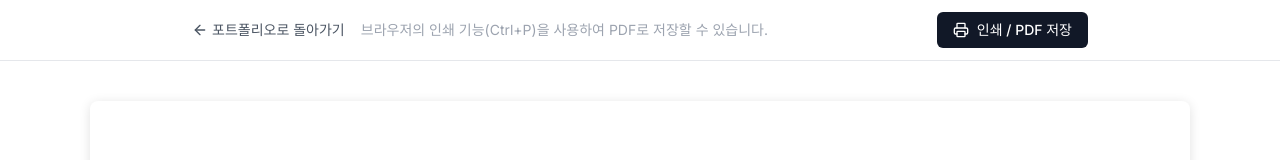
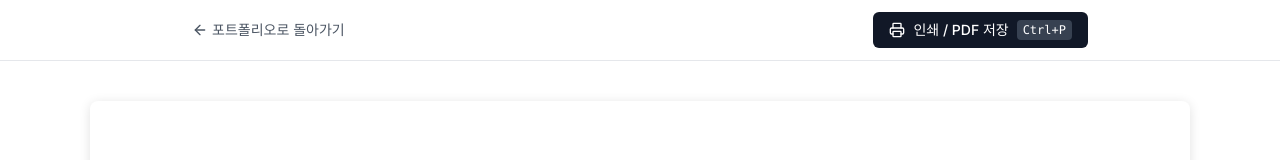
Before and after one commit to BearMett/metts-portfolio, a Next.js app: page /print-port in a window 1280 px wide. Shown: the top 160 px of the page. Built offline with nearby package versions, Linux system fonts and the light colour scheme; no server answers.

Commit message:
✨ feat: 인쇄 버튼에 OS별 단축키 배지 표시

```diff
--- a/components/client/print-port-content.tsx
+++ b/components/client/print-port-content.tsx
@@ -37,7 +37,6 @@ export function PrintPortContent({ portfolioData, email, githubUrl }: PrintPortC
   return (
     <div data-print-page>
       <PrintActionBar
-        instruction={t('portfolio.printInstruction')}
         printLabel={t('portfolio.printButton')}
         backLabel={t('portfolio.backToPortfolio')}
         backHref="/portfolio"
--- a/components/print/print-action-bar.tsx
+++ b/components/print/print-action-bar.tsx
@@ -1,27 +1,29 @@
 'use client';
 
+import { useSyncExternalStore } from 'react';
 import { Printer, ArrowLeft } from 'lucide-react';
 
+const emptySubscribe = () => () => {};
+const getShortcut = () => (/Mac|iPhone|iPad/.test(navigator.userAgent) ? '⌘P' : 'Ctrl+P');
+const getServerShortcut = () => '';
+
 interface PrintActionBarProps {
-  instruction: string;
   printLabel: string;
   backLabel: string;
   backHref: string;
 }
 
-export function PrintActionBar({ instruction, printLabel, backLabel, backHref }: PrintActionBarProps) {
+export function PrintActionBar({ printLabel, backLabel, backHref }: PrintActionBarProps) {
+  const shortcut = useSyncExternalStore(emptySubscribe, getShortcut, getServerShortcut);
+
   return (
     <div className="no-print sticky top-0 z-50 border-b border-gray-200 bg-white px-6 py-3">
       <div className="mx-auto flex max-w-4xl items-center justify-between">
         <div className="flex items-center gap-4">
-          <a
-            href={backHref}
-            className="flex items-center gap-1 text-sm text-gray-600 hover:text-gray-900"
-          >
+          <a href={backHref} className="flex items-center gap-1 text-sm text-gray-600 hover:text-gray-900">
             <ArrowLeft size={16} />
             {backLabel}
           </a>
-          <span className="text-sm text-gray-400">{instruction}</span>
         </div>
         <button
           onClick={() => window.print()}
@@ -29,6 +31,7 @@ export function PrintActionBar({ instruction, printLabel, backLabel, backHref }:
         >
           <Printer size={16} />
           {printLabel}
+          {shortcut && <kbd className="rounded bg-gray-700 px-1.5 py-0.5 text-xs font-mono">{shortcut}</kbd>}
         </button>
       </div>
     </div>
```
